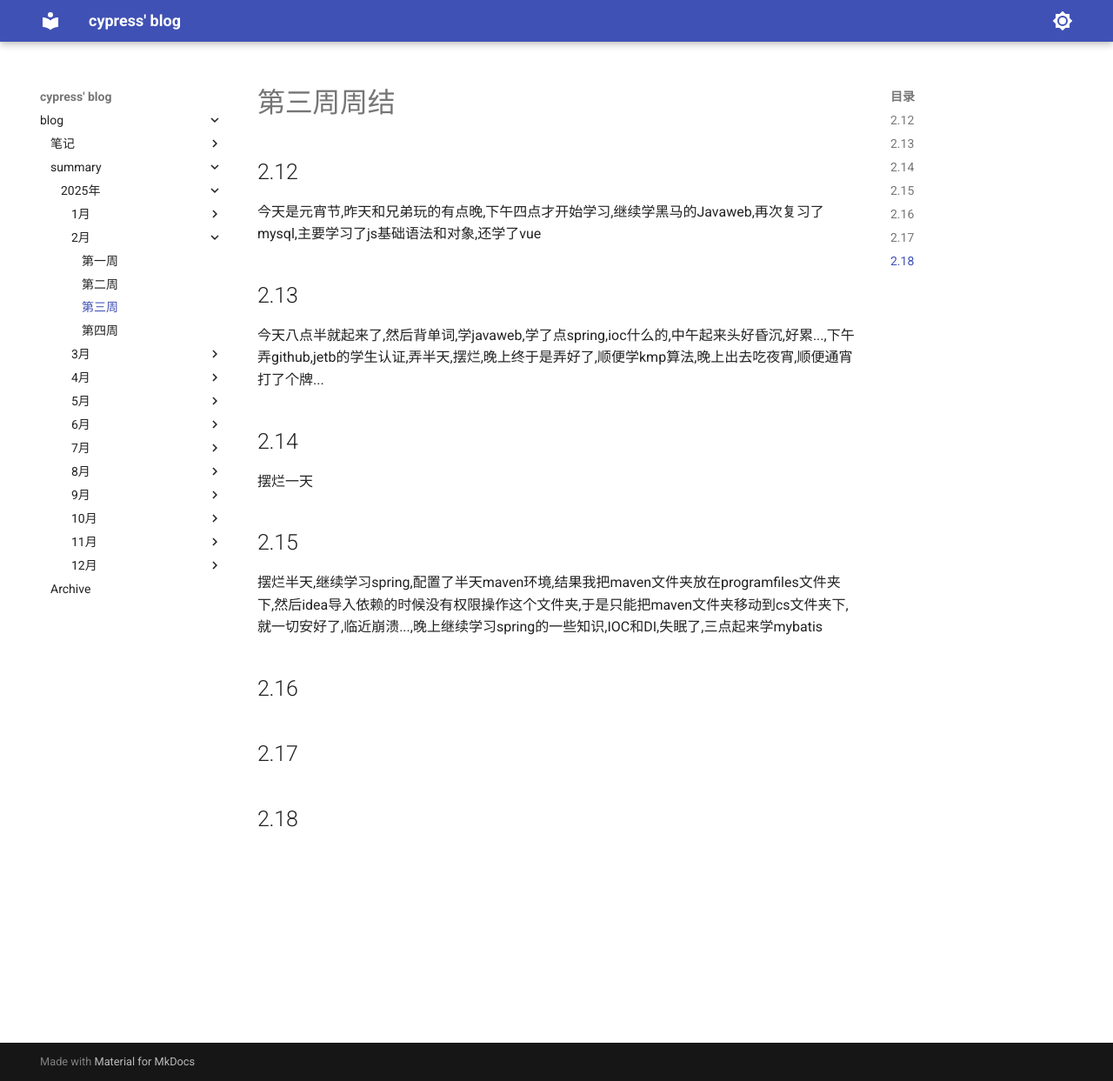
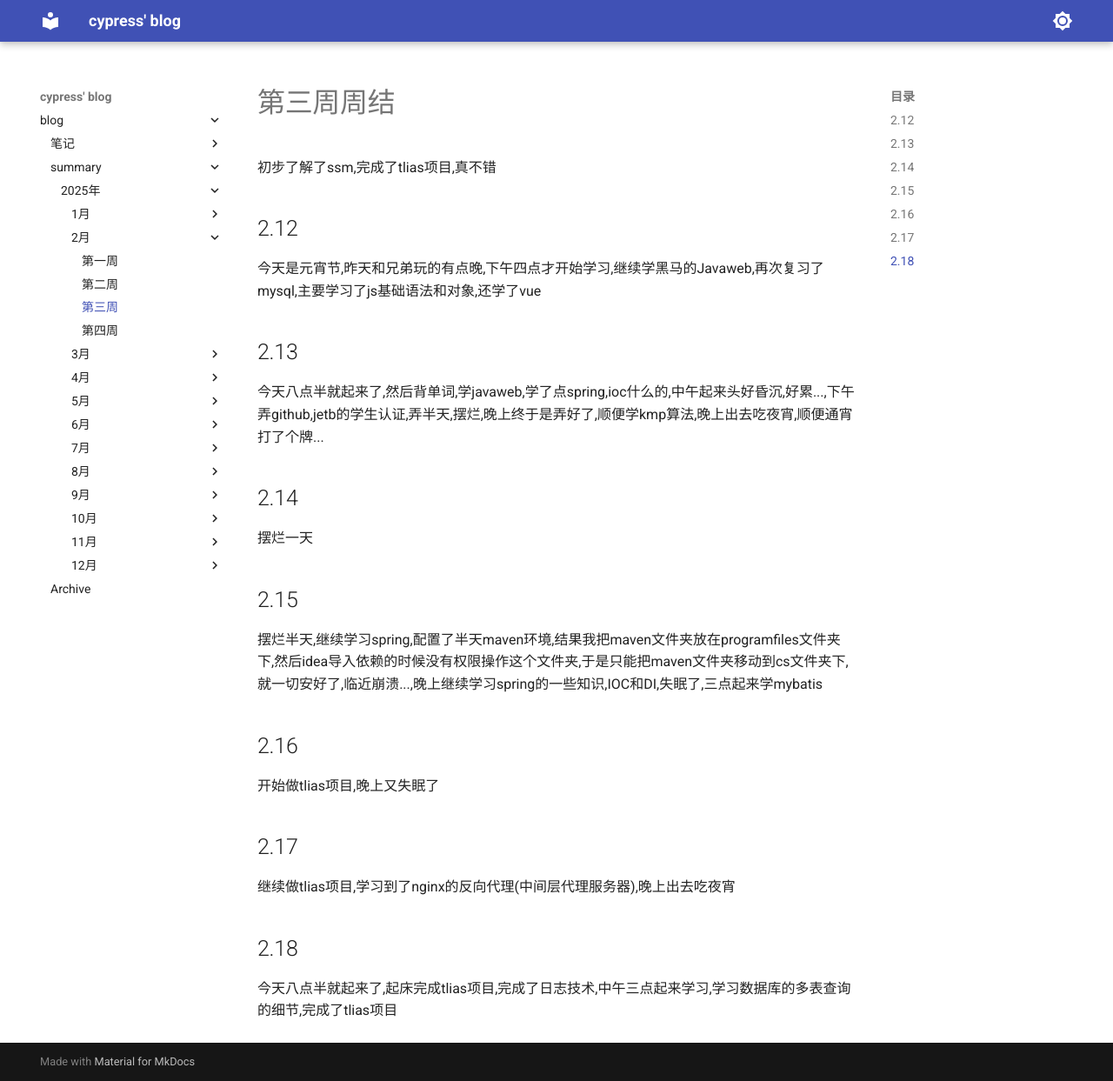
Before and after one commit to cyprer/blog, an MkDocs documentation site: the page built from docs/summary/25year/2month/3week.md, in a window 1280 px wide and 1243 px high. Shown: the whole window at 87% size. Built offline with MkDocs 1.6.1 and Material for MkDocs 9.7.7, drawn with Linux system fonts in a browser that asks for light colours.

Commit message:
大致看完了tlias项目,2..20开始了苍穹外卖项目

```diff
--- a/docs/summary/25year/2month/3week.md
+++ b/docs/summary/25year/2month/3week.md
@@ -1,5 +1,5 @@
 # 第三周周结
-
+  初步了解了ssm,完成了tlias项目,真不错
 ## 2.12
   今天是元宵节,昨天和兄弟玩的有点晚,下午四点才开始学习,继续学黑马的Javaweb,再次复习了mysql,主要学习了js基础语法和对象,还学了vue
 ## 2.13
@@ -9,7 +9,8 @@
 ## 2.15
   摆烂半天,继续学习spring,配置了半天maven环境,结果我把maven文件夹放在programfiles文件夹下,然后idea导入依赖的时候没有权限操作这个文件夹,于是只能把maven文件夹移动到cs文件夹下,就一切安好了,临近崩溃...,晚上继续学习spring的一些知识,IOC和DI,失眠了,三点起来学mybatis
 ## 2.16
-
+  开始做tlias项目,晚上又失眠了
 ## 2.17
-
+  继续做tlias项目,学习到了nginx的反向代理(中间层代理服务器),晚上出去吃夜宵
 ## 2.18
+  今天八点半就起来了,起床完成tlias项目,完成了日志技术,中午三点起来学习,学习数据库的多表查询的细节,完成了tlias项目
```
Also changed, not shown: docs/summary/25year/2month/4week.md (added, +15 -0 lines).
